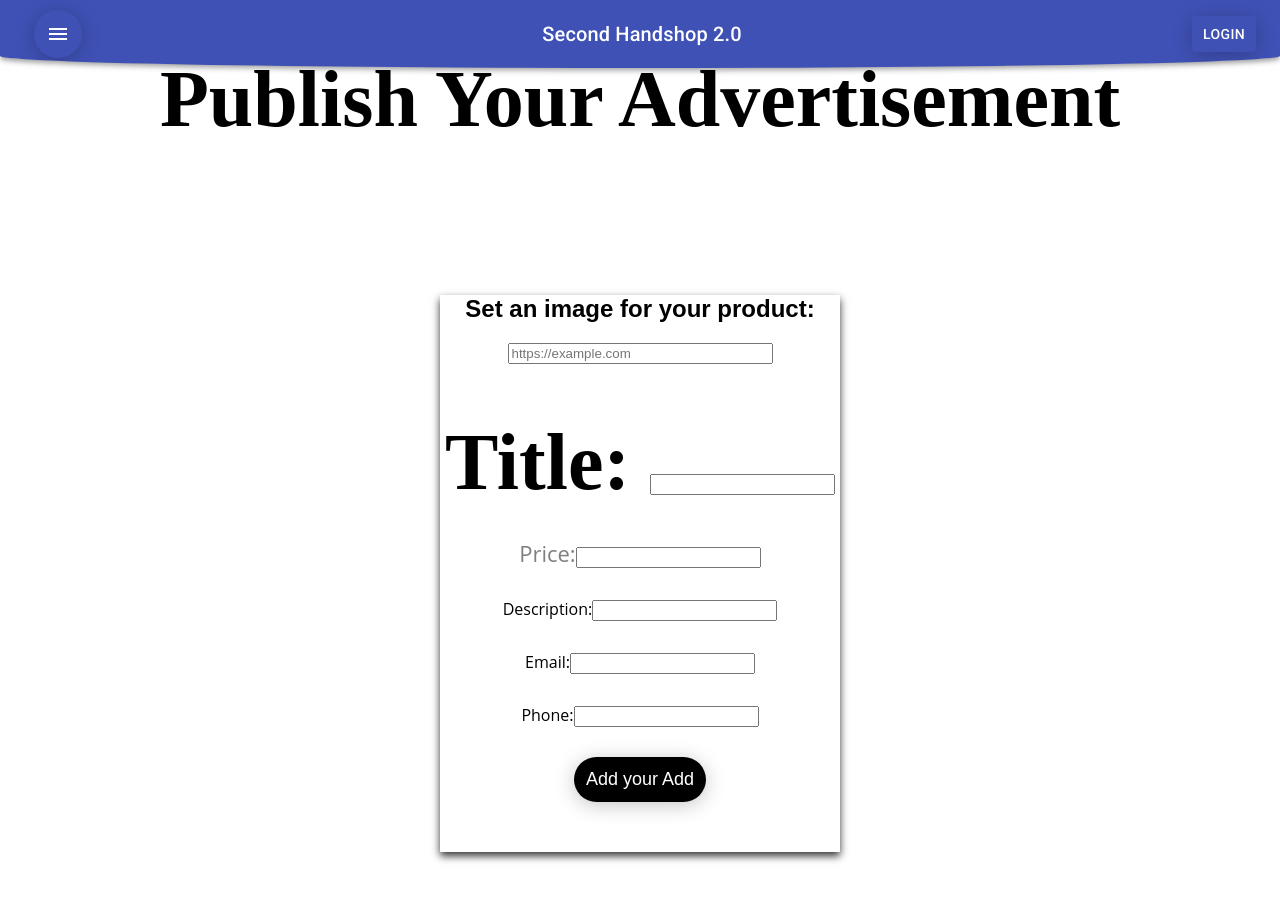
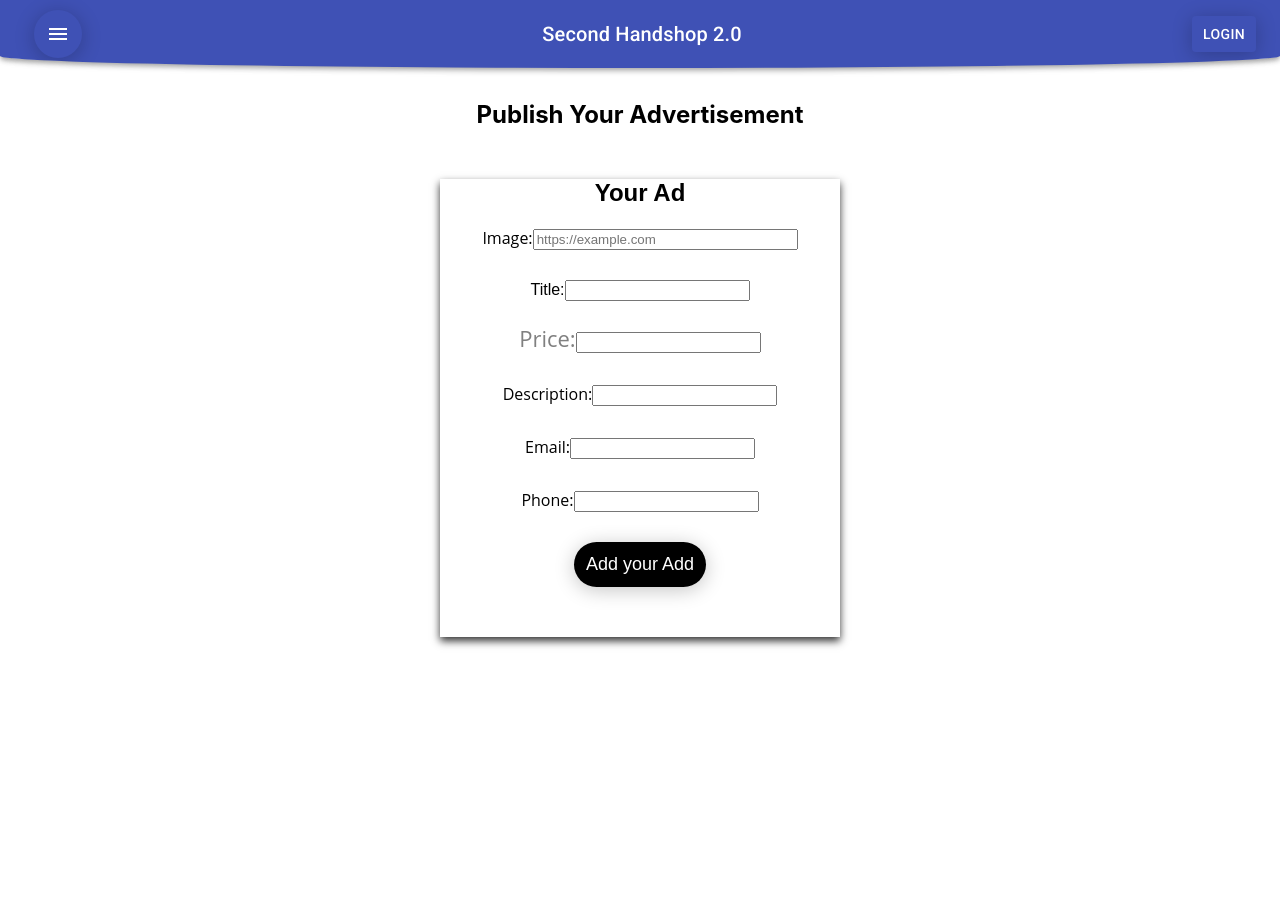
Before and after one commit to coderHook/client-second-handshop2.0, a React (Create React App) app: page /publishAd in a window 1280 px wide. Shown: the top 900 px of the page. After the commit the page ends 800 px from the top, so only its background shows below. Built offline with nearby package versions, Linux system fonts and the light colour scheme.

Commit message:
Add controlled Form

```diff
--- a/src/components/NewAdvertisement.js
+++ b/src/components/NewAdvertisement.js
@@ -18,63 +18,82 @@ export default class NewAdvertisement extends Component {
 
     const newAd = this.state
 
-    // this.setState({
-    //   title: "",
-    //   picture: "",
-    //   description: "",
-    //   price: "",
-    //   email: "",
-    //   phone: "",
-    // })
-
-    console.log('before posting', newAd)
+    this.setState({
+      title: "",
+      picture: "",
+      description: "",
+      price: "",
+      email: "",
+      phone: "",
+    })
 
     superagent
       .post('https://second-handshop.herokuapp.com/advertisements')
       .send(newAd)
       .then( res => console.log("Submitted !!", res) )
       .catch(console.error)
+
+      this.setState({submitted: true})
   }
 
   render() {
     return (
-      <div>
-        <h1>Publish Your Advertisement</h1>
-        {this.state.title && this.state.title}
+      <div style={{'margin-top': '100px', 'text-align': 'center'}}>
+        <h2>Publish Your Advertisement</h2>
+        {this.state.submitted && <h2>Submitted!</h2>}
         <form onSubmit={this.handleSubmit}>
-          <div className="card-wrapper">
+          <div style={{'margin-top': '50px'}}>
             <div className="single-card">
+            <h2>Your Ad</h2>
 
-            <h2>Set an image for your product: </h2>
+            <p>Image:
             <input
               type="url"
               id="url"
               placeholder="https://example.com"
               pattern="https://.*" size="30"
-              onChange={this.handleChange} name="picture"
+              onChange={this.handleChange}
+              name="picture"
+              value={this.state.picture}
             />
+            </p>
 
-            <h1>Title: <input type="text" onChange={this.handleChange} name="title"/></h1>
+            Title:
+              <input
+                type="text"
+                onChange={this.handleChange}
+                name="title"
+                value={this.state.title}
+              />
+
 
             <p className="price">Price:
               <input type="number" min="1" step="any"
-              onChange={this.handleChange} name="price" />
+              onChange={this.handleChange}
+              value={this.state.price}
+              name="price" />
             </p>
             <p>Description:
               <input
                 type="textarea"
-                onChange={this.handleChange} name="description"
+                onChange={this.handleChange}
+                value={this.state.description}
+                name="description"
               /></p>
 
             <p>Email:
               <input
                 type="email"
-                onChange={this.handleChange} name="email"
+                onChange={this.handleChange}
+                value={this.state.email}
+                name="email"
               /></p>
             <p>Phone:
               <input
                 type="phone"
-                onChange={this.handleChange} name="phone"
+                onChange={this.handleChange}
+                value={this.state.phone}
+                name="phone"
                 /></p>
             <p>
               <button onClick={this.handleSubmit} >Add your Add</button></p>
--- a/src/components/css/singleAD.css
+++ b/src/components/css/singleAD.css
@@ -1,3 +1,7 @@
+.card-wrapper {
+  margin-top: 150px;
+}
+
 .single-card {
   box-shadow: 0 4px 8px 0 rgba(0, 0, 0, 0.8);
   max-width: 100%;
@@ -5,7 +9,7 @@
   height: auto;
   text-align: center;
   font-family: arial;
-  margin: 150px auto;
+  margin: 0 auto;
 }
 
 img {
```
